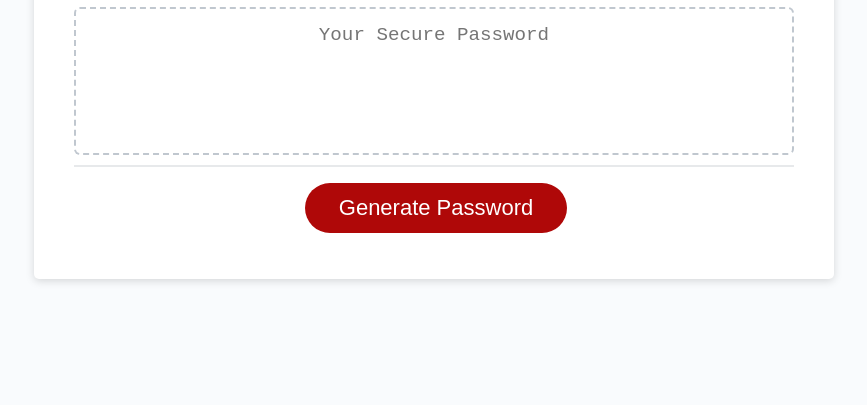
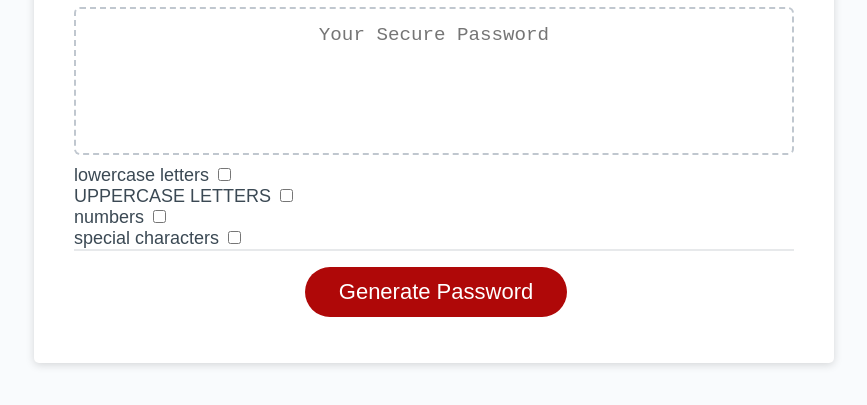
Before and after one commit to GIIIVENS/solidlock, a plain HTML site: page index.html in a window 1280 px wide. Shown: the part 241-646 px from the top of the page, without its empty margins (206-1073 px from the left). Drawn offline with Linux system fonts and the light colour scheme.

Commit message:
-m html file renamed to index to insre page loads properly html id(s) added to meet pasword option criteria. checkboxes used to ensure user access and ease navigation

```diff
--- a/index.html
+++ b/index.html
@@ -31,23 +31,23 @@
             max="128">
           </div>
 
-          <div hidden id="criteria-container" >
+          <div  id="criteria-container" >
             <label for="lowercase-letters"> lowercase letters </label>
             <input type="checkbox" name="lowercase-letters" id="criteria-lowercase">
           </div>
 
-          <div hidden id="criteria-container" >
+          <div  id="criteria-container" >
             <label for="uppercase-letters"> UPPERCASE LETTERS</label>
             <input type="checkbox" name="uppercase-letters" id="criteria-lowercase"
            >
           </div>
 
-          <div hidden id="criteria-container" >
+          <div id="criteria-container" >
             <label for="numbers"> numbers</label>
             <input type="checkbox" name="numbers" id="criteria-numbers" >
           </div>
 
-          <div hidden id="criteria-container" >
+          <div  id="criteria-container" >
             <label for="special-characters"> special characters</label>
             <input type="checkbox" name="special-characters" id="criteria-characters" >
           </div>
```
